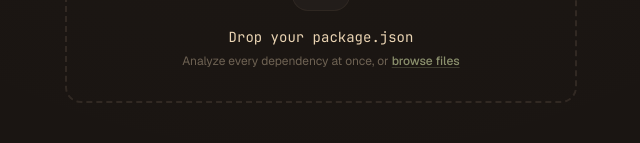
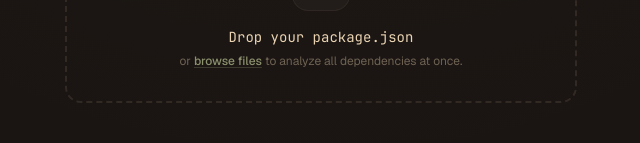
Before and after one commit to berkinory/SizePanic, a React (Vite) app in the folder apps/web/: page / in a window 1280 px wide. Shown: the part 610-753 px from the top of the page, without its empty margins (319-959 px from the left). Built offline with nearby package versions, Linux system fonts and the light colour scheme; no server answers.

Commit message:
Update HomeComponent text for clarity: Modify instructions for file upload to enhance user understanding of dependency analysis options, ensuring a more intuitive experience.

```diff
--- a/apps/web/src/routes/index.tsx
+++ b/apps/web/src/routes/index.tsx
@@ -300,14 +300,15 @@ function HomeComponent() {
                   Drop your package.json
                 </p>
                 <p className="mt-1.5 text-xs text-foreground/40">
-                  Analyze every dependency at once, or{" "}
+                  or{" "}
                   <label
                     htmlFor="fileUpload"
                     className="text-primary hover:text-primary/80 font-medium cursor-pointer underline underline-offset-2 decoration-primary/30"
                     onClick={(e) => e.stopPropagation()}
                   >
                     browse files
-                  </label>
+                  </label>{" "}
+                  to analyze all dependencies at once.
                 </p>
               </div>
 
```
